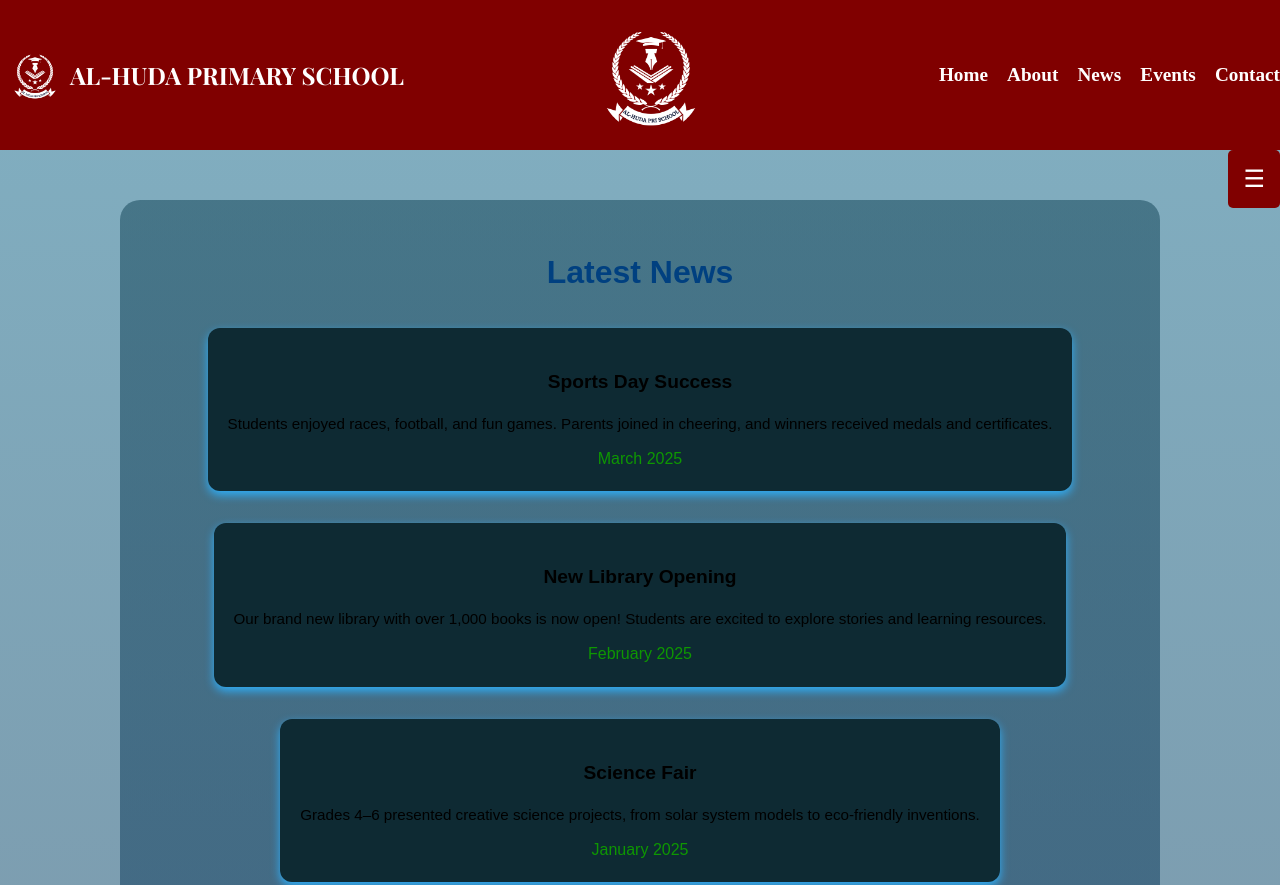
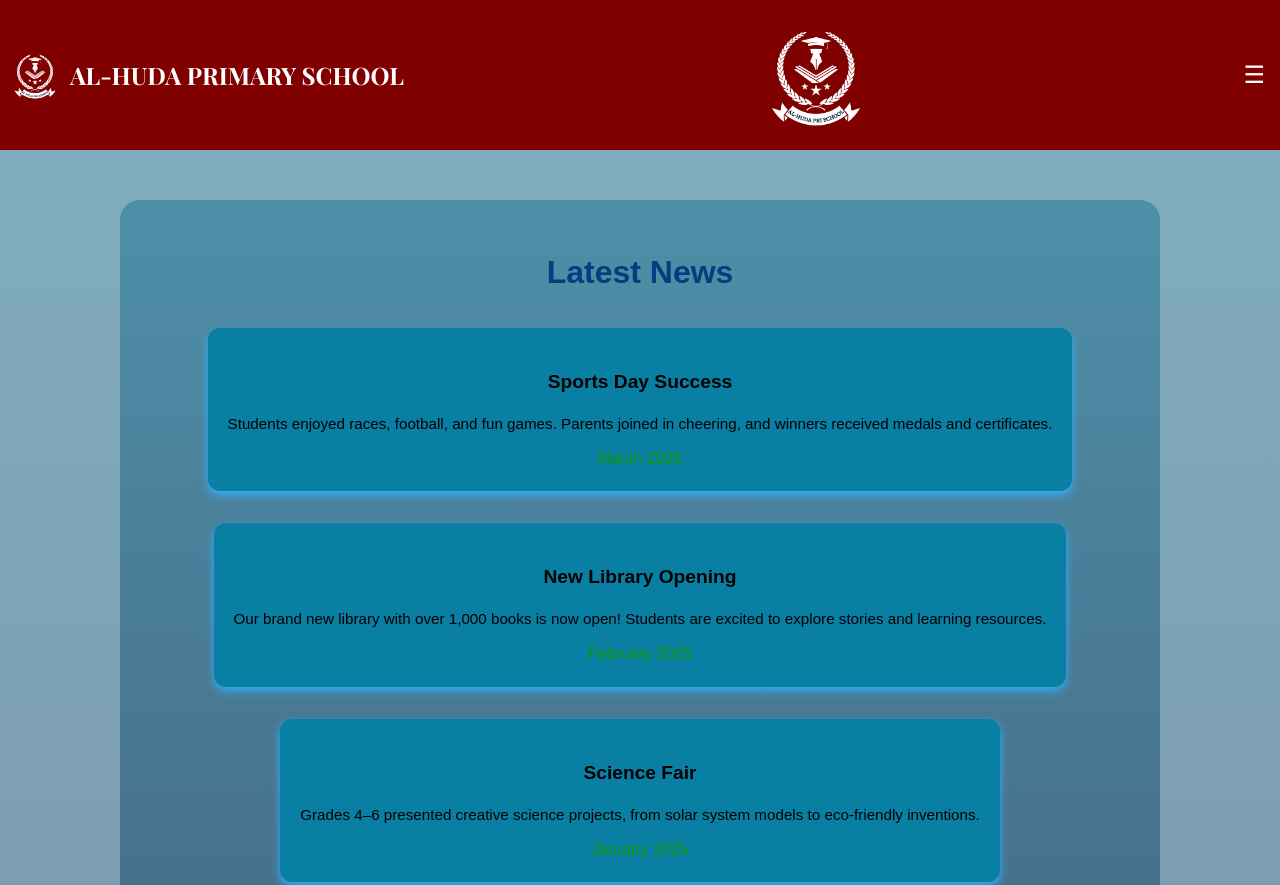
Before and after one commit to Ahmedinho77/Al-hudaPrimarySchoolWebsite, a plain HTML site: page news.html in a window 1280 px wide. Shown: the top 885 px of the page. Drawn offline with nearby package versions, Linux system fonts and the light colour scheme.

Commit message:
Edited HTML and CSS files

```diff
--- a/about.css
+++ b/about.css
@@ -14,6 +14,7 @@ header {
   align-items: center;
   background: #800000;
   width: 100%;
+  overflow-x: hidden;
   color: white;
   top: 0;
   z-index: 1000;
@@ -120,8 +121,9 @@ section {
       padding: 10px 15px;
       cursor: pointer;
       text-align: center;
-      position: fixed;
-      top: auto;
+      position: sticky;
+
+      top: 150px;
       right: 0px;
       border-radius: 5px;
       z-index: 1000;
@@ -134,7 +136,7 @@ section {
       flex-direction: column;
       background: #800000;
       position: fixed;
-      top: auto; /* just below the button */
+      top: 170px; /* just below the button */
       right: 25px;
       width: 100px;
       border-radius: 5px;
--- a/contact.css
+++ b/contact.css
@@ -34,8 +34,9 @@ header {
   align-items: center;
   background: #800000;
   color: white;
+  overflow-x: hidden;
   width: 100%;
-  position: sticky;
+
   top: 0;
   z-index: 1000;
 }
@@ -102,8 +103,8 @@ section {
       padding: 10px 15px;
       cursor: pointer;
       text-align: center;
-      position: fixed;
-      top: auto;
+
+      top: 150px;
       right: 0px;
       border-radius: 5px;
       z-index: 1000;
@@ -116,7 +117,7 @@ section {
       flex-direction: column;
       background: #800000;
       position: fixed;
-      top: auto; /* just below the button */
+      top: 170px; /* just below the button */
       right: 25px;
       width: 100px;
       border-radius: 5px;
--- a/event.css
+++ b/event.css
@@ -22,7 +22,8 @@ header {
   background: #800000;
   color: white;
    width: 100%;
-  position: sticky;
+   overflow-x: hidden;
+
   top: 0;
   z-index: 1000;
 }
@@ -131,8 +132,9 @@ section {
       padding: 10px 15px;
       cursor: pointer;
       text-align: center;
-      position: fixed;
-      top: auto;
+
+      overflow-x: hidden;
+      top: 150px;
       right: 0px;
       border-radius: 5px;
       z-index: 1000;
@@ -145,7 +147,7 @@ section {
       flex-direction: column;
       background: #800000;
       position: fixed;
-      top: auto; /* just below the button */
+      top: 170px; /* just below the button */
       right: 25px;
       width: 100px;
       border-radius: 5px;
--- a/news.css
+++ b/news.css
@@ -18,7 +18,8 @@ header {
   background: #800000;
   color: white;
    width: 100%;
-  position: sticky;
+   overflow-x: hidden;
+
   top: 0;
   z-index: 1000;
 }
@@ -42,8 +43,8 @@ header li:hover{
       max-width: 1000px;
       margin: 50px auto;
       padding: 20px;
-      background:
-        linear-gradient(rgba(32, 81, 100, 0.6), rgba(28, 70, 104, 0.6)),
+       background:
+        linear-gradient(rgba(45, 123, 153, 0.6), rgba(32, 70, 102, 0.6)),
         url("") no-repeat center center/cover;
     color: rgb(0, 0, 0);
     text-align: center;
@@ -67,7 +68,7 @@ header li:hover{
     }
 
     .news-card {
-      background: rgb(14, 42, 51);
+      background: rgb(9, 127, 163);;
       padding: 20px;
       border-radius: 12px;
       box-shadow: 0 4px 10px rgba(46, 178, 255, 0.945);
@@ -143,8 +144,8 @@ section {
       padding: 10px 15px;
       cursor: pointer;
       text-align: center;
-      position: fixed;
-      top: auto;
+
+      top: 150px;
       right: 0px;
       border-radius: 5px;
       z-index: 1000;
@@ -157,7 +158,7 @@ section {
       flex-direction: column;
       background: #800000;
       position: fixed;
-      top: auto; /* just below the button */
+      top: 170px; /* just below the button */
       right: 25px;
       width: 100px;
       border-radius: 5px;
--- a/news.html
+++ b/news.html
@@ -14,19 +14,7 @@
   <header>
     <div class="logo"><img src="Logo.png">  AL-HUDA PRIMARY SCHOOL</div>
     <img src="Logo.png"  id="logo">
-    <nav>
-      <ul>
-        <li><a href="index.html">Home</a></li>
-        <li><a href="about.html">About</a></li>
-        <li><a href="news.html">News</a></li>
-        <li><a href="event.html">Events</a></li>
-        <li><a href="contact.html">Contact</a></li>
-      </ul>
-    </nav>
-  </header>
-
-  <!-- Toggle Button -->
-  <div class="menu-toggle" onclick="toggleMenu()">☰</div>
+    <div class="menu-toggle" onclick="toggleMenu()">☰</div>
 
   <!-- Menu Items -->
   <div class="menu" id="menu">
@@ -36,6 +24,10 @@
     <a href="event.html">Events</a>
     <a href="contact.html">Contact</a>
   </div>
+
+  </header>
+
+  <!-- Toggle Button -->
 
   <section class="news-section">
     <h2>Latest News</h2>
--- a/style.css
+++ b/style.css
@@ -13,6 +13,7 @@ header {
   justify-content: space-between;
   align-items: center;
   width: 100%;
+  overflow-x: hidden;
   background: #800000;
   color: white;
   position: sticky;
@@ -68,6 +69,7 @@ header li:hover{
     height: 150px;
     display: flex;
     flex-wrap: wrap;
+
 }
 header .logo {
   font-size: 1.5rem;
@@ -111,7 +113,7 @@ section {
       cursor: pointer;
       text-align: center;
       position: fixed;
-      top: auto;
+      top: 150px;
       right: 0px;
       border-radius: 5px;
       z-index: 1000;
@@ -124,7 +126,7 @@ section {
       flex-direction: column;
       background: #800000;
       position: fixed;
-      top: auto; /* just below the button */
+      top: 170px; /* just below the button */
       right: 25px;
       width: 100px;
       border-radius: 5px;
```
Also changed, not shown: about.html (+5 -13 lines), contact.html (+5 -13 lines), event.html (+5 -13 lines), index.html (+5 -13 lines).
